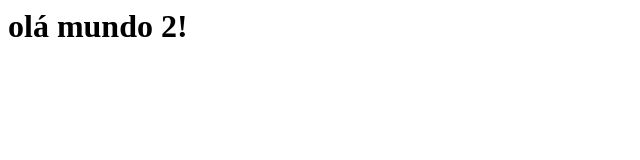
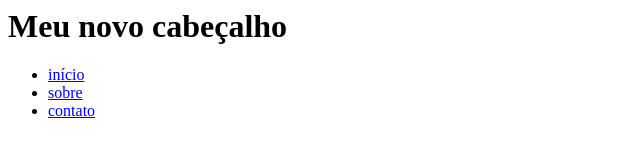
Before and after one commit to KeversonTeodoro/repositorio_teste, a plain HTML site: page index.html in a window 1280 px wide. Shown: the whole page, without its empty margins (0-640 px from the left). Drawn offline with Linux system fonts and the light colour scheme.

Commit message:
novo cabeçalho do arquivo index

```diff
--- a/index.html
+++ b/index.html
@@ -1 +1,11 @@
-<h1> olá mundo 2!<h1/>
+<header>
+
+    <h1>Meu novo cabeçalho</h1>
+    <nav></nav>
+        <ul>
+            <li><a href="#">início</a></li>
+            <li><a href="#">sobre</a></li>
+            <li><a href="#">contato</a></li>
+        </ul>
+    </nav>
+</header>
```
